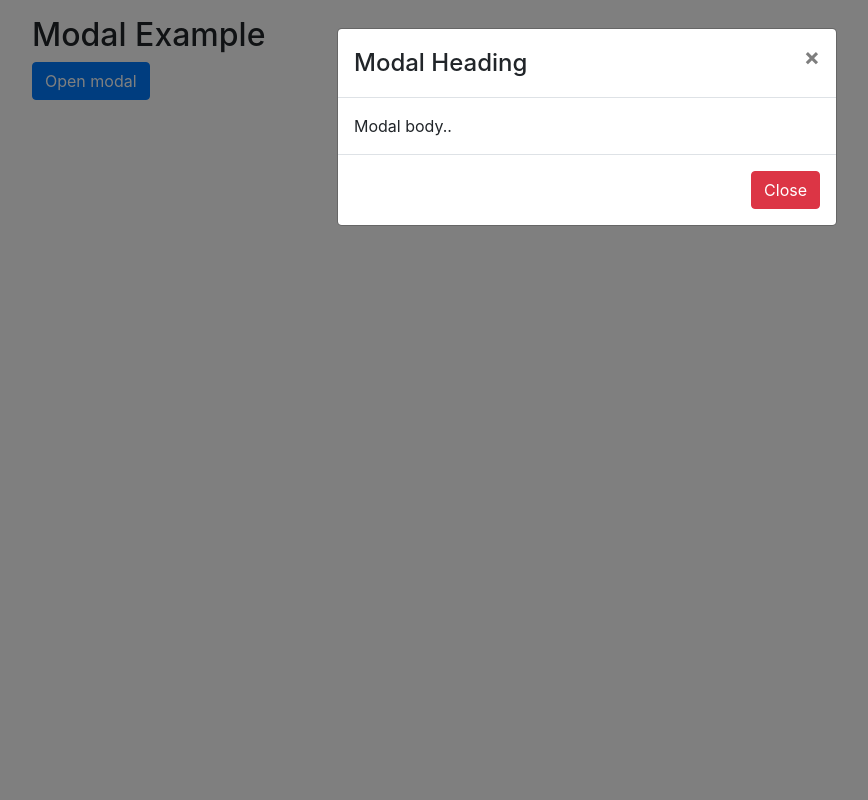
After one commit to lurein/GiveCard, a PHP site: page /html/donationprofiles/modal.html in a window 1280 px wide, after a click on "Open modal". The commit adds this page. Shown: the whole page, without its empty margins (53-921 px from the left). Run offline with PHP 8.4, Linux system fonts and the light colour scheme.

Commit message:
popup (modal) functions working, adjusted spacing

```diff
--- a/css/donation.css
+++ b/css/donation.css
@@ -305,6 +305,7 @@ mix-blend-mode: normal
 .modal-content {
   position: relative;
   background-color: #fefefe;
+  border-radius: 31px;
   margin: auto;
   padding: 10px;
   border: 1px solid #888;
@@ -344,7 +345,7 @@ mix-blend-mode: normal
 /* The Close Button */
 
 .close {
-  color: red;
+  color: rgb(105, 105, 105);
   float: right;
   font-size: 28px;
   font-weight: bold;
--- /dev/null
+++ b/html/donationprofiles/modal.html
@@ -0,0 +1,56 @@
+<!DOCTYPE html>
+<html lang="en">
+    <head>
+        <title>Bootstrap Example</title>
+        <meta charset="utf-8">
+        <meta name="viewport" content="width=device-width, initial-scale=1">
+        <link rel="stylesheet"
+            href="https://maxcdn.bootstrapcdn.com/bootstrap/4.5.0/css/bootstrap.min.css">
+        <script
+            src="https://ajax.googleapis.com/ajax/libs/jquery/3.5.1/jquery.min.js"></script>
+        <script
+            src="https://cdnjs.cloudflare.com/ajax/libs/popper.js/1.16.0/umd/popper.min.js"></script>
+        <script
+            src="https://maxcdn.bootstrapcdn.com/bootstrap/4.5.0/js/bootstrap.min.js"></script>
+    </head>
+    <body>
+
+        <div class="container mt-3">
+            <h2>Modal Example</h2>
+            <!-- Button to Open the Modal -->
+            <button type="button" class="btn btn-primary" data-toggle="modal"
+                data-target="#myModal">
+                Open modal
+            </button>
+
+            <!-- The Modal -->
+            <div class="modal fade" id="myModal">
+                <div class="modal-dialog">
+                    <div class="modal-content">
+
+                        <!-- Modal Header -->
+                        <div class="modal-header">
+                            <h4 class="modal-title">Modal Heading</h4>
+                            <button type="button" class="close"
+                                data-dismiss="modal">×</button>
+                        </div>
+
+                        <!-- Modal body -->
+                        <div class="modal-body">
+                            Modal body..
+                        </div>
+
+                        <!-- Modal footer -->
+                        <div class="modal-footer">
+                            <button type="button" class="btn btn-danger"
+                                data-dismiss="modal">Close</button>
+                        </div>
+
+                    </div>
+                </div>
+            </div>
+
+        </div>
+
+    </body>
+</html>
```
Also changed, not shown: indivdonation.html (+15 -4 lines).
